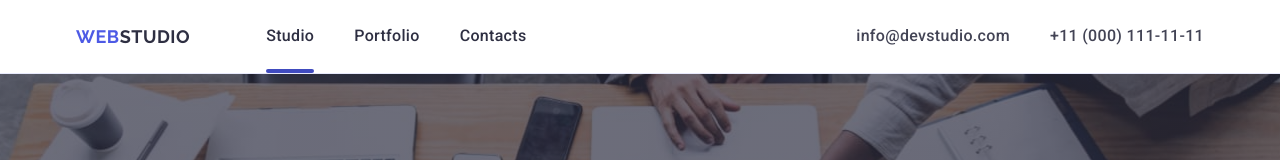
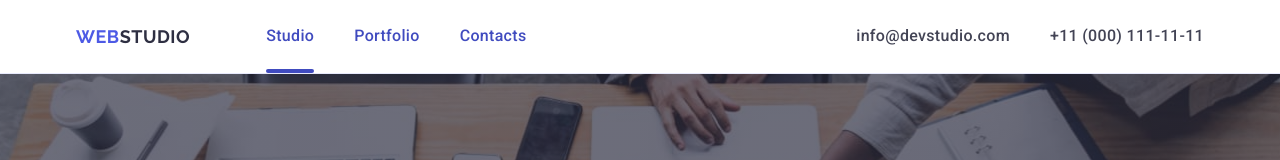
Before and after one commit to pavel-pasechnik/goit-markup-hw-04, a plain HTML site: page index.html in a window 1280 px wide. Shown: the top 160 px of the page. Drawn offline with nearby package versions, Linux system fonts and the light colour scheme.

Commit message:
correction

```diff
--- a/css/styles.css
+++ b/css/styles.css
@@ -110,7 +110,6 @@ nav .logo {
 }
 
 .nav-item {
-	position: relative;
 	font-size: 16px;
 	font-weight: 500;
 	line-height: 1.5;
@@ -121,7 +120,7 @@ nav .logo {
 	transition: color 250ms cubic-bezier(0.4, 0, 0.2, 1);
 }
 
-.main-nav .current-page::after {
+.current-page::after {
 	content: "";
 	position: absolute;
 	left: 0;
@@ -134,8 +133,9 @@ nav .logo {
 }
 
 .nav-item-link {
+	position: relative;
 	display: block;
-	color: #2e2f42;
+	color: #404bbf;
 	padding: 24px 0;
 }
 
--- a/index.html
+++ b/index.html
@@ -28,7 +28,7 @@
 				<!-- logo -->
 				<a class="logo" href="./index.html">Web<span class="accent">Studio</span></a>
 				<ul class="main-nav">
-					<li class="nav-item current-page"><a href="./index.html" target="_blank" class="nav-item-link">Studio</a></li>
+					<li class="nav-item"><a href="./index.html" target="_blank" class="nav-item-link current-page">Studio</a></li>
 					<li class="nav-item"><a href="" class="nav-item-link">Portfolio</a></li>
 					<li class="nav-item"><a href="" target="_blank" class="nav-item-link">Contacts</a></li>
 				</ul>
@@ -361,28 +361,28 @@
 					<li class="social-list-item">
 						<a href="#" class="social-list-link" title="instagram">
 							<svg class="social-list-icon" width="24" height="24">
-								<use href="./images/icons.svg#icon-instagram" ></use>
+								<use href="./images/icons.svg#icon-instagram"></use>
 							</svg>
 						</a>
 					</li>
 					<li class="social-list-item">
 						<a href="#" class="social-list-link" title="twitter">
 							<svg class="social-list-icon" width="24" height="24">
-								<use href="./images/icons.svg#icon-twitter" ></use>
+								<use href="./images/icons.svg#icon-twitter"></use>
 							</svg>
 						</a>
 					</li>
 					<li class="social-list-item">
 						<a href="#" class="social-list-link" title="facebook">
 							<svg class="social-list-icon" width="24" height="24">
-								<use href="./images/icons.svg#icon-facebook" ></use>
+								<use href="./images/icons.svg#icon-facebook"></use>
 							</svg>
 						</a>
 					</li>
 					<li class="social-list-item">
 						<a href="#" class="social-list-link" title="linkedin">
 							<svg class="social-list-icon" width="24" height="24">
-								<use href="./images/icons.svg#icon-linkedin" ></use>
+								<use href="./images/icons.svg#icon-linkedin"></use>
 							</svg>
 						</a>
 					</li>
```
